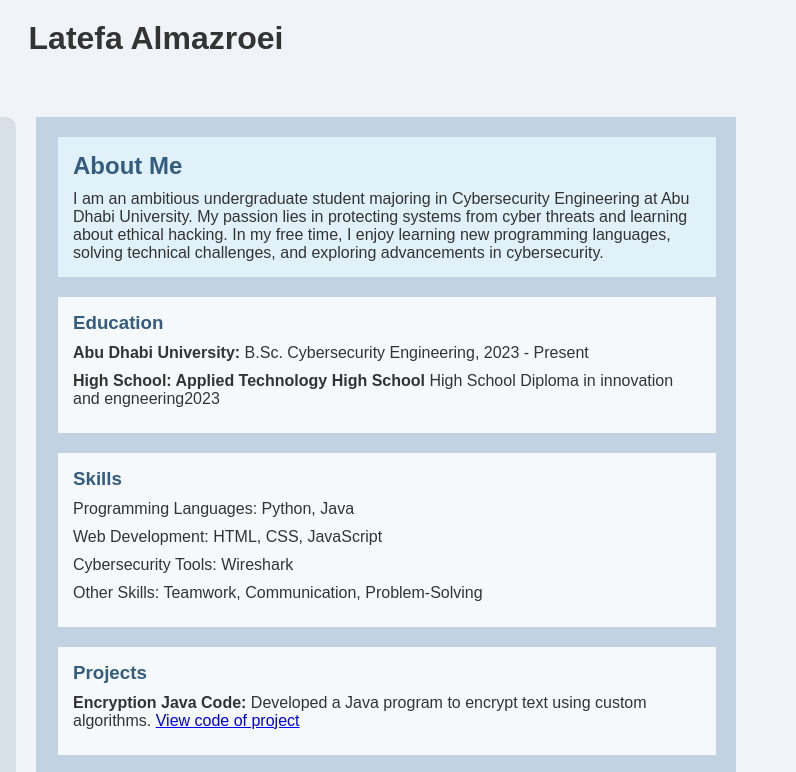
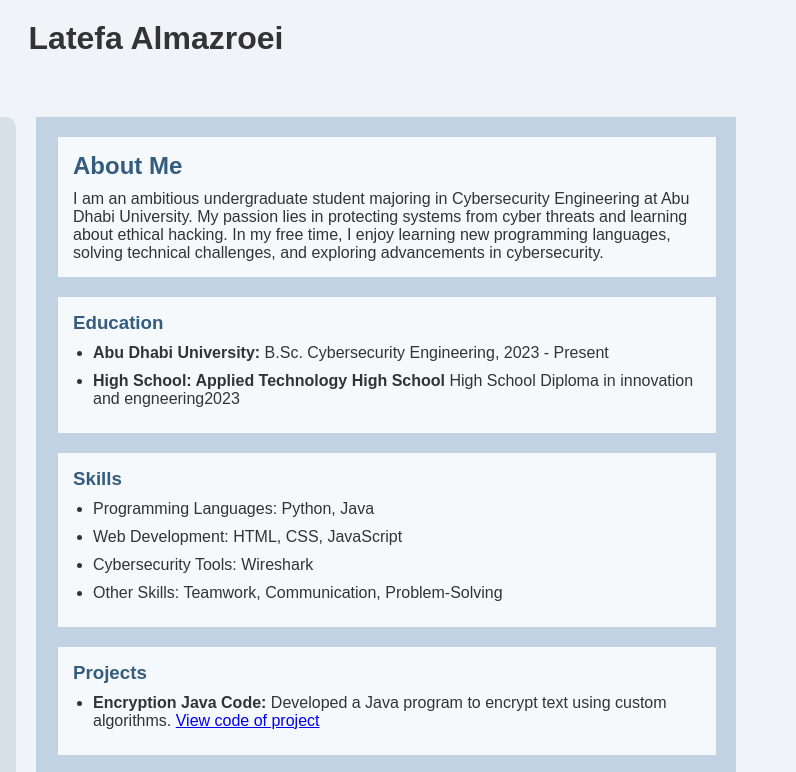
Before and after one commit to Latefa-Almazroei/Latefa-Almazroei.github.io, a plain HTML site: page index.html in a window 1280 px wide. Shown: the top 772 px of the page, 484-1280 px from the left. Drawn offline with Linux system fonts and the light colour scheme.

Commit message:
Update style.css

```diff
--- a/style.css
+++ b/style.css
@@ -1,31 +1,28 @@
-/* Basic reset for padding and margin */
+
 * {
   margin: 0;
   padding: 0;
   box-sizing: border-box;
 }
 
-/* Body and overall background color */
+
 body {
   font-family: Arial, sans-serif;
-  background-color: #f0f4f8; /* Light background color */
-  color: #333; /* Dark text color for readability */
+  background-color: #f0f4f8;
+  color: #333;
   padding: 20px;
 }
 
-/* Container for centering content */
+
 .container {
   max-width: 1200px;
   margin: 0 auto;
 }
 
-/* Header Section */
 header {
   text-align: center;
   margin-bottom: 40px;
 }
-
-
 
 
 table {
@@ -34,58 +31,34 @@ table {
   border-spacing: 20px;
 }
 
-
 td:first-child {
   background-color: #d6e0e6;
   padding: 20px;
   border-radius: 10px;
 }
 
-
 td:nth-child(2), td:nth-child(3) {
-  background-color: #c1d3e2; /* Darker color for the main content area */
+  background-color: #c1d3e2;
   padding: 20px;
-
+  border-left: 2px solid #c1d3e2;
 }
 
-
-#about-me {
-  background-color: #e0f1fa;
-
+#about-me, section {
+  background-color: #f6f9fc;
   padding: 15px;
   margin-bottom: 20px;
 }
-
-
-section {
-  background-color: #f6f9fc;
-
-  padding: 15px;
-  margin-bottom: 20px;
-
-}
-
 
 h2, h3 {
   color: #335c7f;
   margin-bottom: 10px;
 }
 
-
 ul {
-  list-style: none;
+  list-style: disc;
+  padding-left: 20px;
 }
 
 ul li {
   margin-bottom: 10px;
 }
-
-
-td:nth-child(2), td:nth-child(3) {
-  border-left: 2px solid #c1d3e2;
-}
-
-
-section:last-of-type {
-  margin-bottom: 0;
-}
```
